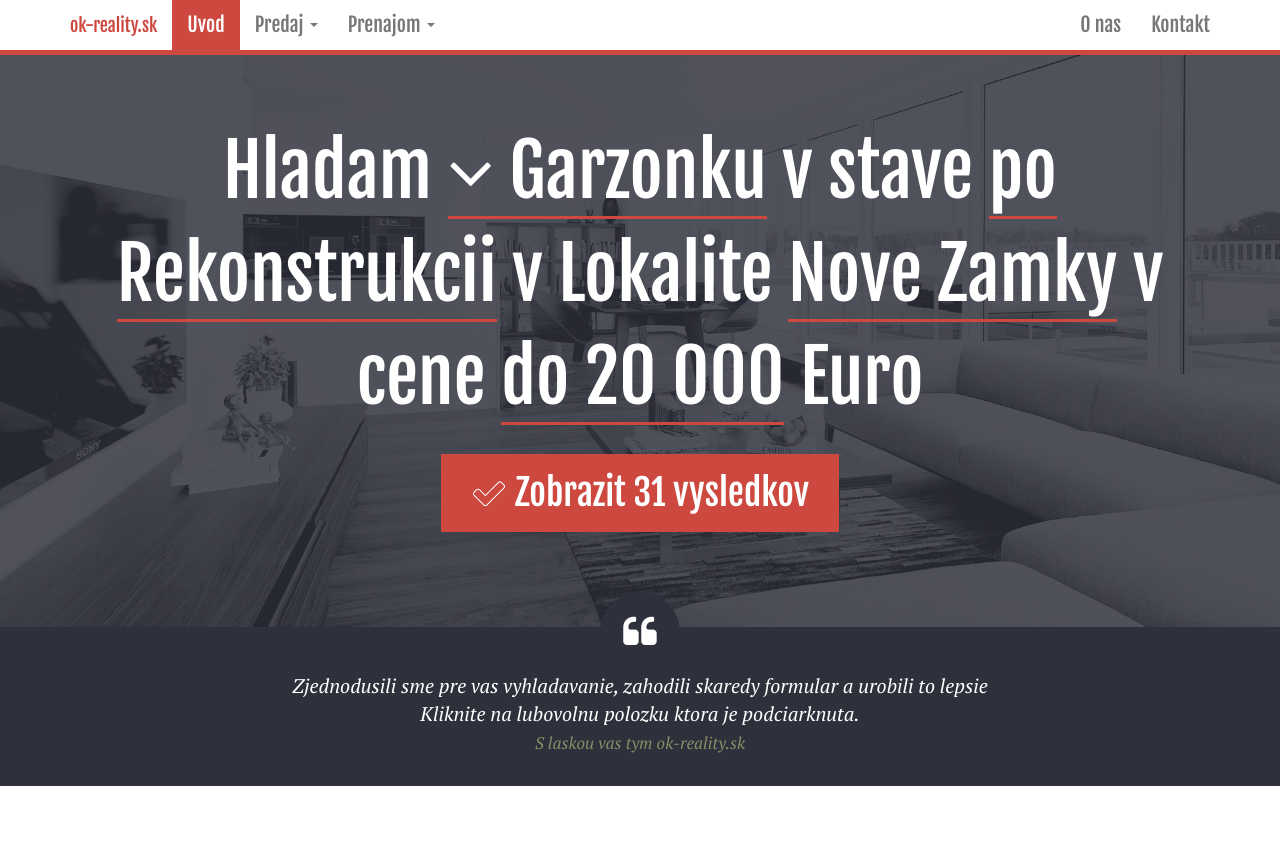
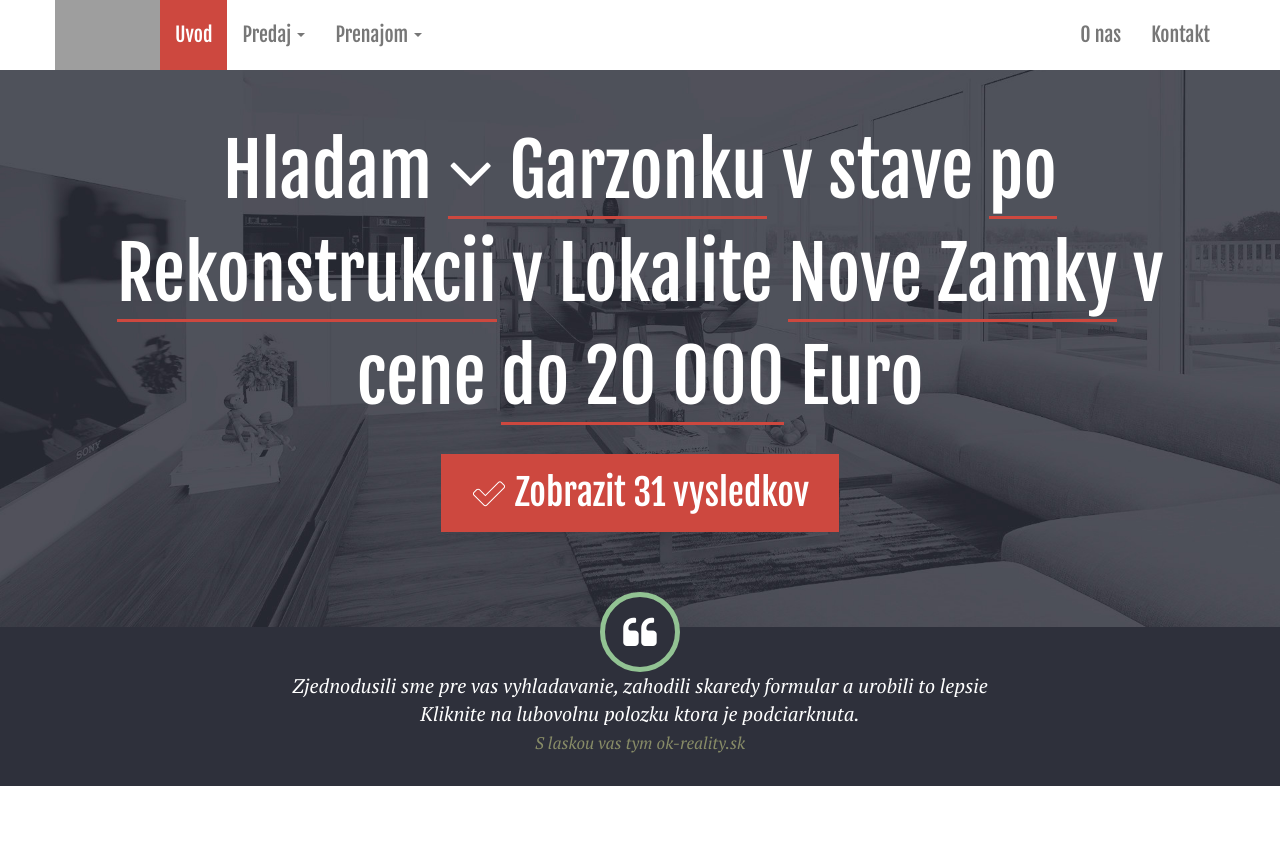
Before and after one commit to quaplo/ok-redesign, a PHP site: page / in a window 1280 px wide. Shown: the top 851 px of the page. Run offline with PHP 8.4, Linux system fonts and the light colour scheme; some libraries are stand-ins or nearby versions; grey boxes are pictures that could not be loaded.

Commit message:
layout colors

```diff
--- a/css/layout.css
+++ b/css/layout.css
@@ -37,7 +37,8 @@ a {
     font-family: 'Fjalla One', sans-serif;
     font-size: 1.1rem;
     background: #fff;
-        border-bottom: 5px solid #CD483F;
+    border-bottom: 5px solid #CD483F;
+    border: none;
 }
 
 .navbar-default .navbar-nav>.active>a, .navbar-default .navbar-nav>.active>a:focus, .navbar-default .navbar-nav>.active>a:hover {
--- a/css/main.css
+++ b/css/main.css
@@ -197,9 +197,9 @@ a.btn-primary {
     display: block;
     height: 80px;
     width: 80px;
-
+    border: 5px solid #92C393;
     margin: 0 auto;
-    line-height: 80px;
+    line-height: 73px;
     background: #2E303B;
     margin-top: -65px;
     font-size: 2rem;
@@ -217,6 +217,7 @@ border-radius: 50%;
     background: #92C393;
     background: #2e303b;
     background-image: url(../img/hp-top-bg01.jpg);
+    /*background-attachment: fixed;*/
     background-size: cover;
     background-position: center bottom;
     padding: 70px 0;
--- a/css/typography.css
+++ b/css/typography.css
@@ -10,6 +10,20 @@
 
 h4 {
     font-size: 1.4rem;
+}
+
+.navbar-nav>li>a {
+    padding-top: 25px;
+    padding-bottom: 25px;
+}
+
+.navbar-brand {
+    height: 70px;
+    width: 105px;
+    display: block;
+    background-image: url(http://ok-reality.sk/img/OK-reality.png);
+    background-size: cover;
+    background-position: center top;
 }
 
 /* Small devices (tablets, 768px and up) */
--- a/index.php
+++ b/index.php
@@ -38,7 +38,7 @@
         <span class="icon-bar"></span>
         <span class="icon-bar"></span>
       </button>
-      <a class="navbar-brand" href="#">ok-reality.sk</a>
+      <a class="navbar-brand"  href="#"></a>
     </div>
 
     <!-- Collect the nav links, forms, and other content for toggling -->
```
Also changed, not shown: img/logo.png (added).
